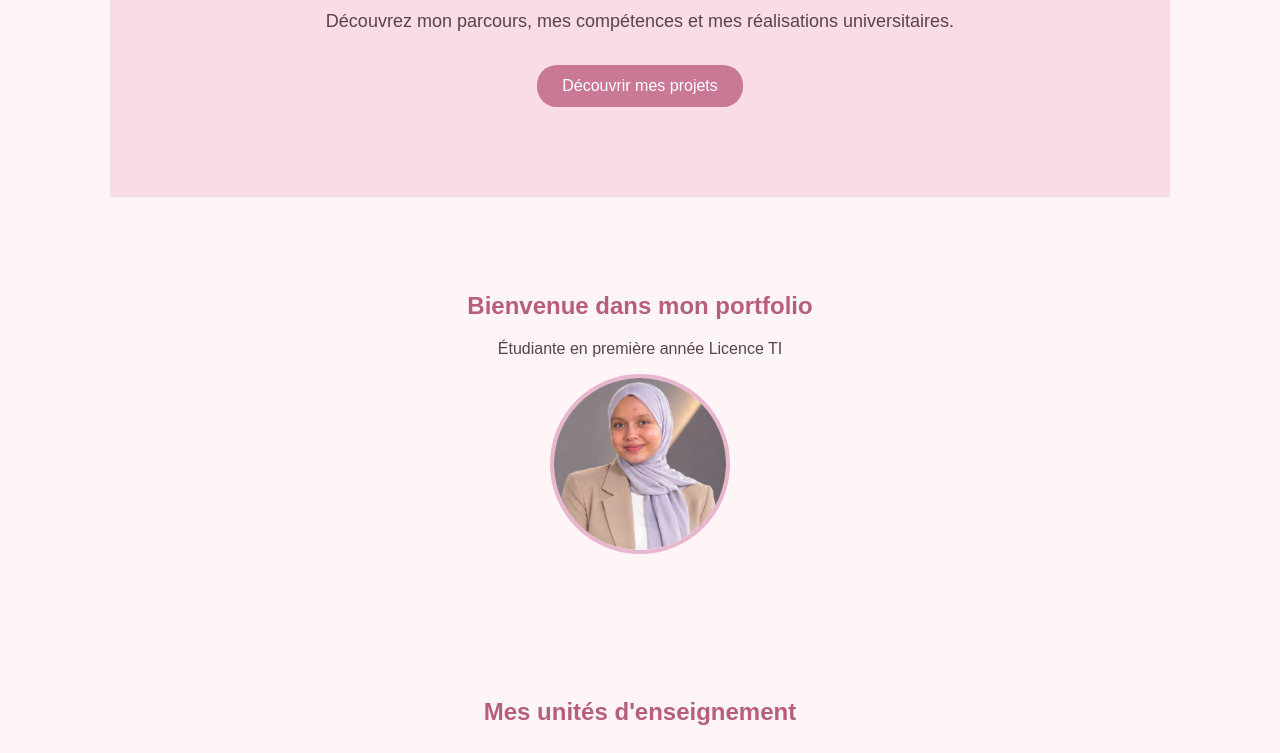
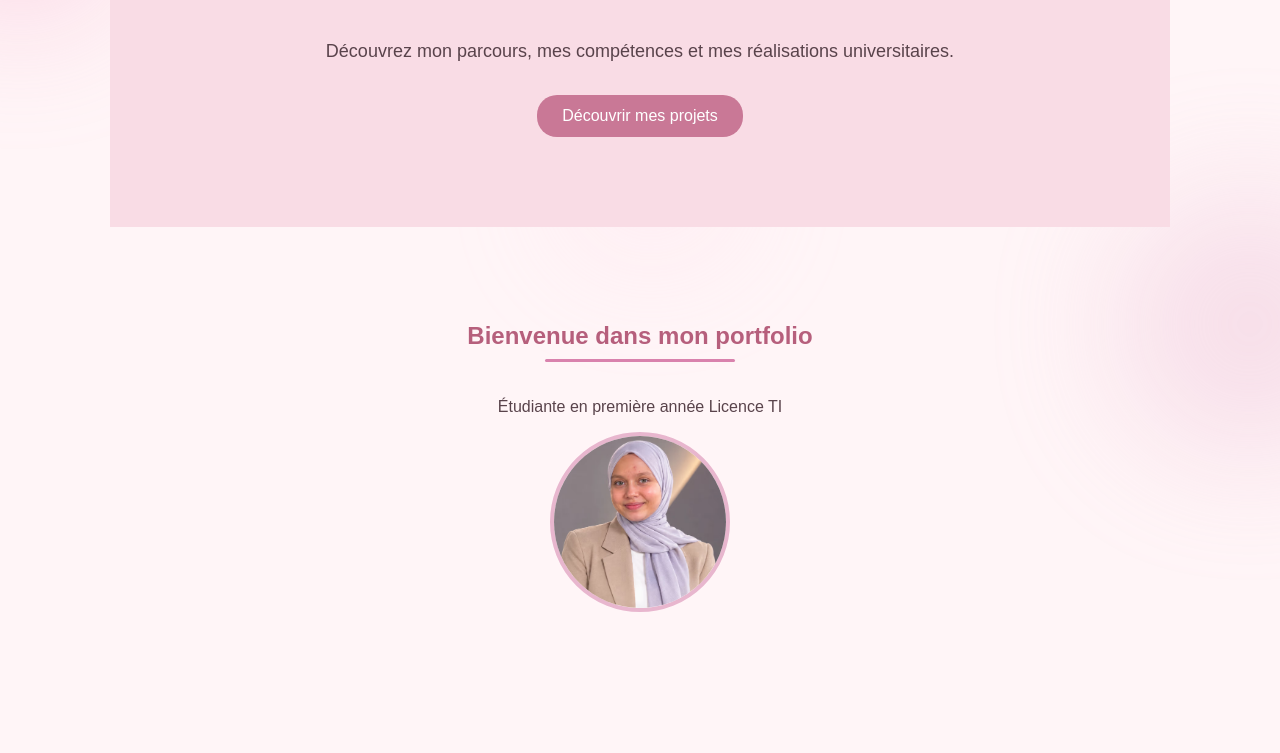
Before and after one commit to elaarzig/portfolio-numerique, a plain HTML site: page index.html in a window 1280 px wide. Shown: the part 296-1049 px from the top of the page. Drawn offline with Linux system fonts and the light colour scheme.

Commit message:
Add decorations and hover effects in style.css
Added decorative styles and hover effects for cards and buttons.

```diff
--- a/css/style.css
+++ b/css/style.css
@@ -347,3 +347,85 @@ main .carte td {
     margin: 20px;
     font-weight: bold;
 }
+
+/* ===== DECORATIONS ROSE CREATIF ===== */
+
+body {
+    position: relative;
+    overflow-x: hidden;
+}
+
+/* Formes décoratives */
+
+.decoration {
+    position: fixed;
+    border-radius: 50%;
+    filter: blur(65px);
+    opacity: 0.35;
+    z-index: -1;
+    pointer-events: none;
+}
+
+.decoration-1 {
+    width: 220px;
+    height: 220px;
+    background: #f3a6c8;
+    top: 100px;
+    left: -90px;
+}
+
+.decoration-2 {
+    width: 260px;
+    height: 260px;
+    background: #e8b4d0;
+    bottom: 50px;
+    right: -100px;
+}
+
+.decoration-3 {
+    width: 150px;
+    height: 150px;
+    background: #ffd6e8;
+    top: 50%;
+    left: 45%;
+}
+
+/* Effet élégant sur les cartes */
+
+.carte {
+    transition: transform 0.35s ease,
+                box-shadow 0.35s ease;
+}
+
+.carte:hover {
+    transform: translateY(-8px);
+    box-shadow: 0 12px 30px rgba(190, 100, 145, 0.18);
+}
+
+/* Effet sur les boutons */
+
+button, .bouton {
+    transition: all 0.3s ease;
+}
+
+button:hover, .bouton:hover {
+    transform: translateY(-3px);
+    box-shadow: 0 7px 18px rgba(190, 100, 145, 0.25);
+}
+
+/* Décoration des titres */
+
+section h2 {
+    position: relative;
+    display: inline-block;
+}
+
+section h2::after {
+    content: "";
+    display: block;
+    width: 55%;
+    height: 3px;
+    background: #d982ad;
+    border-radius: 10px;
+    margin: 9px auto 0;
+}
```
